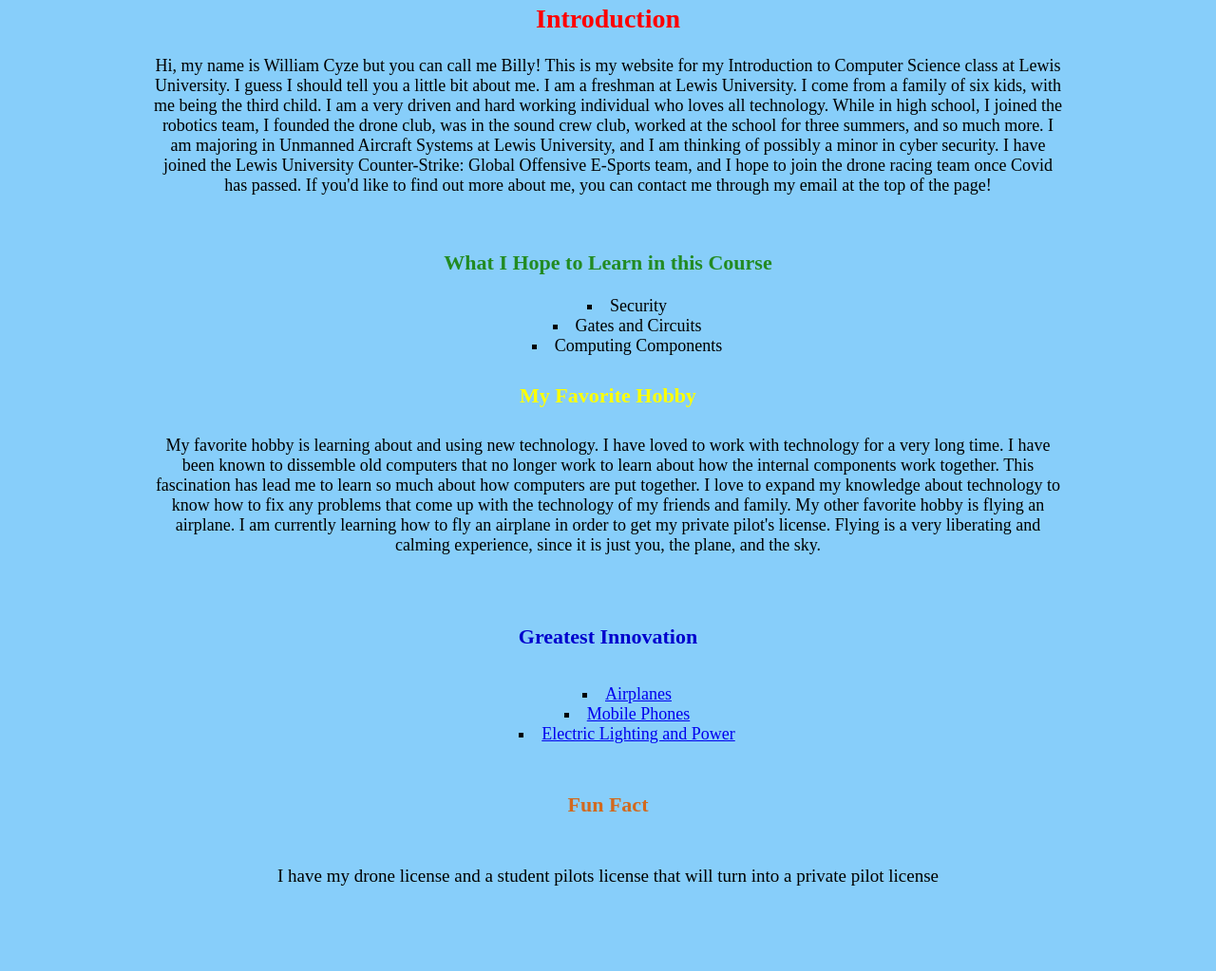
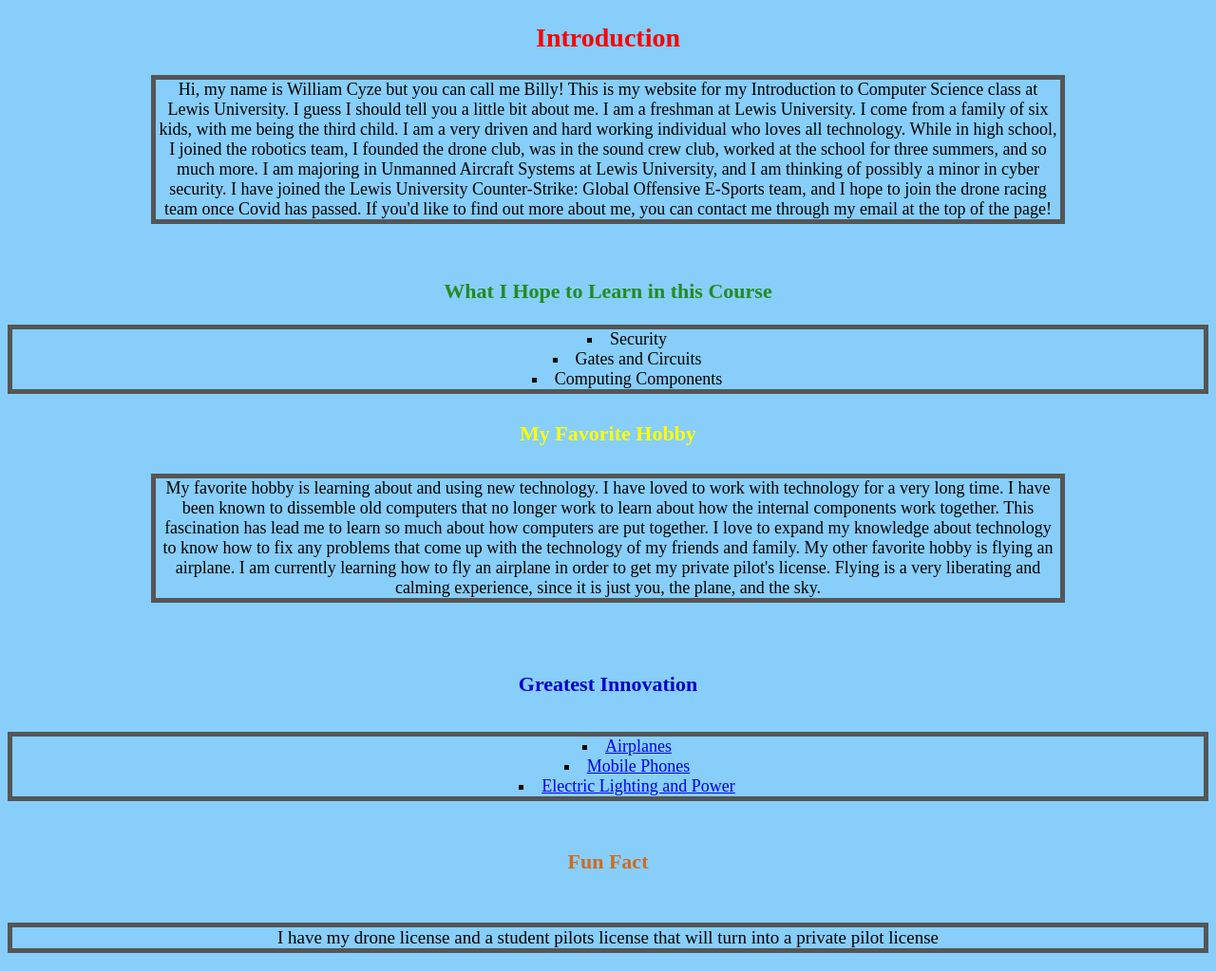
Before and after one commit to William-Cyze/getting-to-know-each-other, a plain HTML site: page index.html in a window 1280 px wide. Shown: the part 965-1988 px from the top of the page at 95% size. Before the commit the page ends 1918 px from the top, so only its background shows below. Drawn offline with Linux system fonts and the light colour scheme.

Commit message:
Update file

```diff
--- a/Getting-to-Know-Each-Other.css
+++ b/Getting-to-Know-Each-Other.css
@@ -2,15 +2,15 @@ body {background-color:lightskyblue}
 
 h1 {text-align: center; color: green;}
 
-.p1 {text-align: center; color: black; font-size: 30px;}
+.p1 {text-align: center; color: black; font-size: 30px; }
 
 .p2 {text-align: center; font-size: 20px;}
 
-img {display: block; margin-left: auto; margin-right: auto;}
+img {display: block; margin-left: auto; margin-right: auto; border: 10px solid rgb(196, 0, 137);}
 
 h2 {text-align: center; color: red; font-size: 28px;}
 
-.p3 {text-align: center; color: black; margin-left:4cm; margin-right: 4cm; font-size: 18px;}
+.p3 {text-align: center; color: black; margin-left:4cm; margin-right: 4cm; font-size: 18px; border: 5px solid #555;}
 
 h3 {text-align: center; font-size: 22px; color: forestgreen;}
 
@@ -18,11 +18,13 @@ ul {text-align: center; font-size: 18px; list-style-type: square; list-style-pos
 
 h4 {text-align: center; font-size: 22px; color:yellow;}
 
-.p4 {text-align: center; margin-left:4cm; margin-right: 4cm; font-size: 18px}
+.p4 {text-align: center; margin-left:4cm; margin-right: 4cm; font-size: 18px; border: 5px solid #555;}
 
 h5 {text-align: center; font-size: 22px; color: mediumblue; list-style-type: square;
     list-style-position: inside;}
 
-h6 {text-align: center; font-size: 22px; color:chocolate;}
+h6 {text-align: center; font-size: 22px; color:chocolate; }
 
-.p5 {text-align: center; font-size: 19px;}
+.p5 {text-align: center; font-size: 19px; border: 5px #555; border-style: solid;}
+
+ul {border: 5px solid #555;}
```
